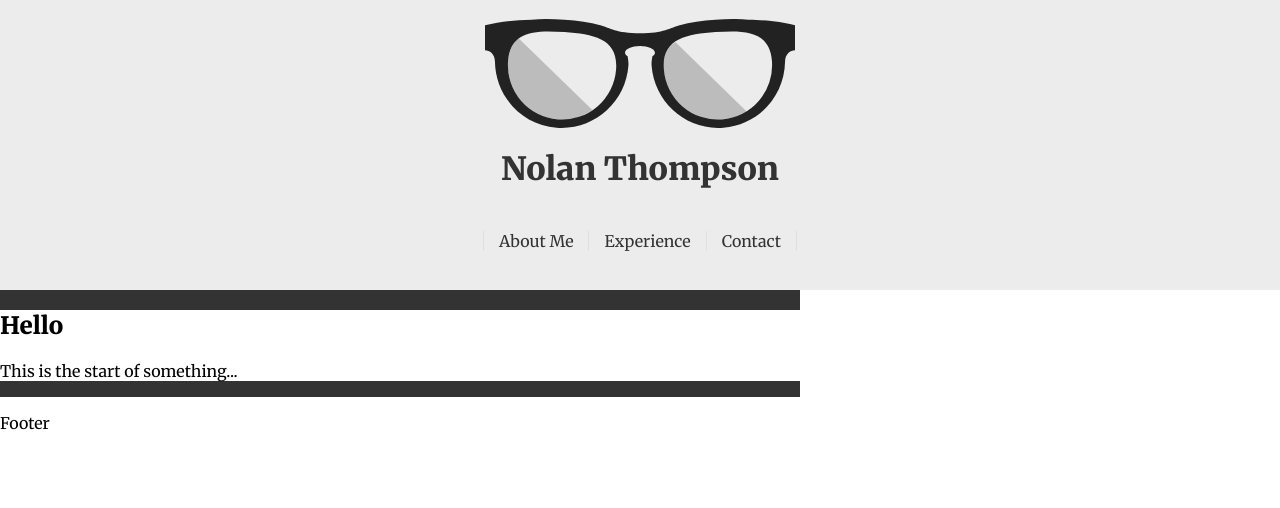
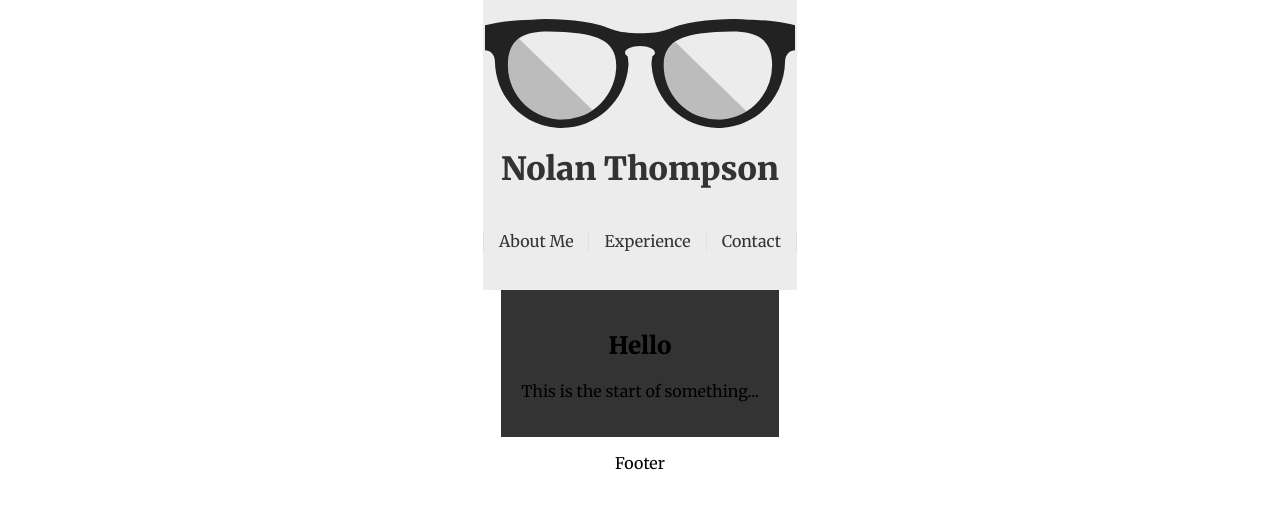
Before and after one commit to r3dscar3/React-Portfolio, a React app: page / in a window 1280 px wide. Shown: the top 508 px of the page. Built offline with nearby package versions, Linux system fonts and the light colour scheme.

Commit message:
home style

```diff
--- a/src/styles/app.scss
+++ b/src/styles/app.scss
@@ -20,7 +20,7 @@ a {
 	color: #333;
 }
 
-.wrapper {
+#wrapper {
 	display: flex;
 	flex-direction: column;
 	justify-content: center;
--- a/src/views/pages/home/styles.scss
+++ b/src/views/pages/home/styles.scss
@@ -1,5 +1,5 @@
 @import '../../../styles/includes/_sass-includes';
 
 .home-page {
-	background-color: #fff;
+		padding: 20px;
 }
```
